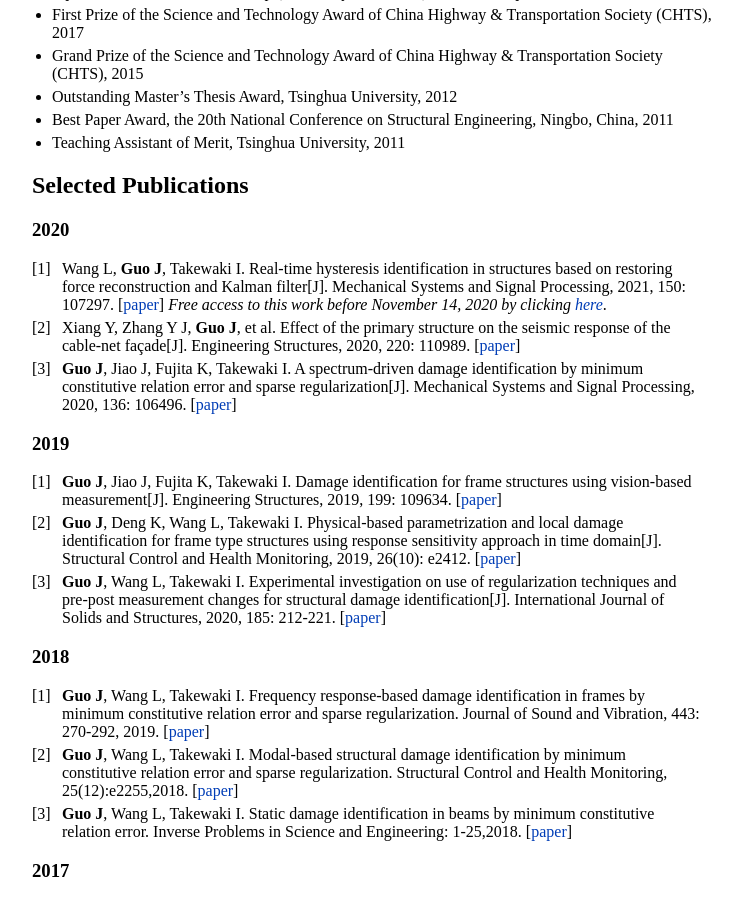
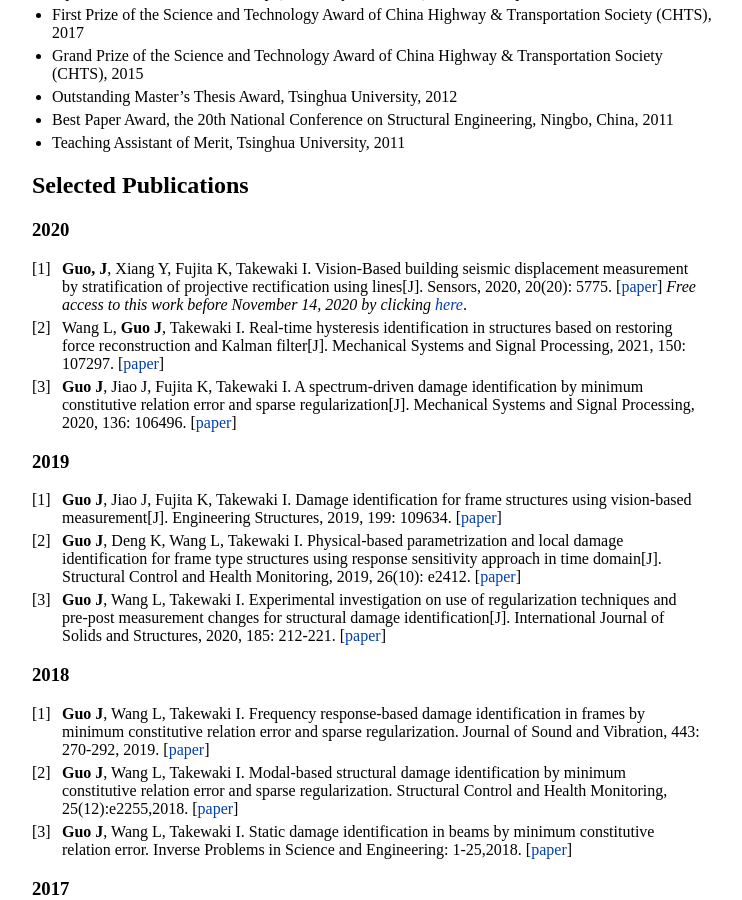
Before and after one commit to JiaGUOCV/JiaGUOCV.github.io, a Jekyll site: the page built from index.md, in a window 1280 px wide and 900 px high, scrolled down 548 px. Shown: the whole window, without its empty margins (258-1000 px from the left). Built offline with Jekyll 4.4.1, drawn with Linux system fonts in a browser that asks for light colours; our own code applies the rules of GitHub Pages for plain Markdown files.

Commit message:
change20201115

```diff
--- a/index.md
+++ b/index.md
@@ -27,11 +27,11 @@ My research interests include new techniques in modelling and control of dynamic
 ## Selected Publications
 
 ### 2020
-1. Wang L, **Guo J**, Takewaki I. Real-time hysteresis identification in structures based on restoring force reconstruction and Kalman filter[J]. Mechanical Systems and Signal Processing, 2021, 150: 107297.
+1. **Guo, J**, Xiang Y, Fujita K, Takewaki I. Vision-Based building seismic displacement measurement by stratification of projective rectification using lines[J]. Sensors, 2020, 20(20): 5775.
+[[paper](https://doi.org/10.3390/s20205775)]
+*Free access to this work before November 14, 2020 by clicking [here](https://www.mdpi.com/1424-8220/20/20/5775/pdf)*.
+2. Wang L, **Guo J**, Takewaki I. Real-time hysteresis identification in structures based on restoring force reconstruction and Kalman filter[J]. Mechanical Systems and Signal Processing, 2021, 150: 107297.
 [[paper](https://doi.org/10.1016/j.ymssp.2020.107297)]
-*Free access to this work before November 14, 2020 by clicking [here](https://authors.elsevier.com/a/1boVm_KChvfYDR)*.
-2. Xiang Y, Zhang Y J, **Guo J**, et al. Effect of the primary structure on the seismic response of the cable-net façade[J]. Engineering Structures, 2020, 220: 110989.
-[[paper](https://doi.org/10.1016/j.engstruct.2020.110989)]
 3. **Guo J**, Jiao J, Fujita K, Takewaki I. A spectrum-driven damage identification by minimum constitutive relation error and sparse regularization[J]. Mechanical Systems and Signal Processing, 2020, 136: 106496.
 [[paper](https://doi.org/10.1016/j.ymssp.2019.106496)]
 
```
Also changed, not shown: Japanese.md (+4 -4 lines).
